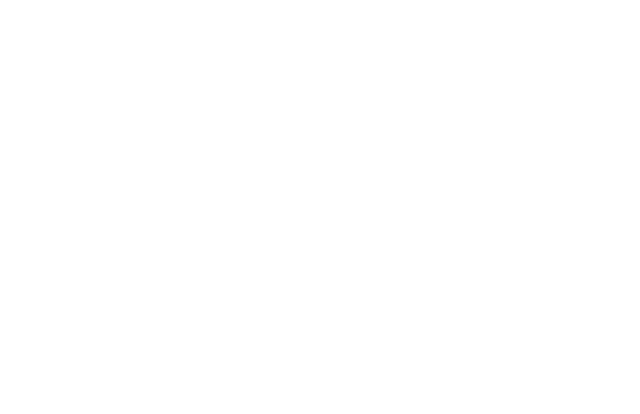
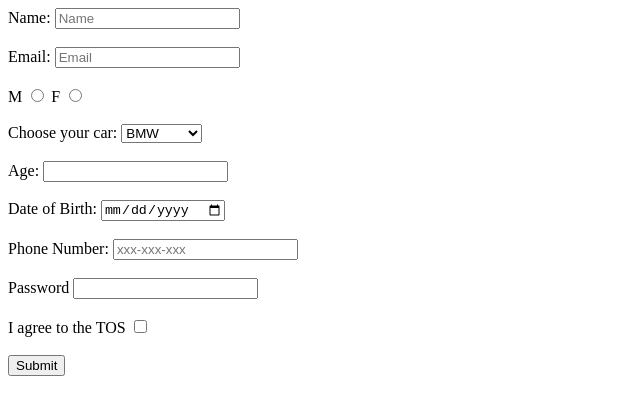
Before and after one commit to acciojob/signup-form-car-Saurabh98B, a website: page main.html in a window 1280 px wide. Shown: the whole page, without its empty margins (0-640 px from the left). Drawn offline with Linux system fonts and the light colour scheme.

Commit message:
created a submission

```diff
--- a/main.html
+++ b/main.html
@@ -8,6 +8,51 @@
 
 <body>
 	<!-- the entire body must be written by student -->
+	<form method="post">
+		<label for="name">Name:</label>
+		<input type="text" id="name" placeholder="Name" required>
+		<br>
+		<br>
+		<label for="email">Email:</label>
+		<input type="email" id="email" placeholder="Email" required>
+		<br>
+		<br>
+		<label for="gender_m">M</label>
+		<input type="radio" id="gender_m" name="gender" required>
+		<label for="gender_f">F</label>
+		<input type="radio" id="gender_f" name="gender" required>
+		<br>
+		<br>
+		<label for="cars">Choose your car:</label>
+		<select id="cars" name="cars" required >
+			<option>BMW</option>
+			<option>Audi</option>
+			<option>Mercedez</option>
+		</select>
+		<br>
+		<br>
+		<label for="age">Age:</label>
+		<input type="number" id="age" required>
+		<br>
+		<br>
+		<label for="dob">Date of Birth:</label>
+		<input type="date" id="dob" required>
+		<br>
+		<br>
+		<label for="tel">Phone Number:</label>
+		<input type="tel" id="tel" placeholder="xxx-xxx-xxx">
+		<br>
+		<br>
+		<label for="password">Password</label>
+		<input type="password" id="password" required>
+		<br>
+		<br>
+		<label for="tos">I agree to the TOS</label>
+		<input type="checkbox" id="tos" required>
+		<br>
+		<br>
+		<button type="submit">Submit</button>
+	</form>
     <script type="text/javascript" src="./script.js">
 </script>
 
```
